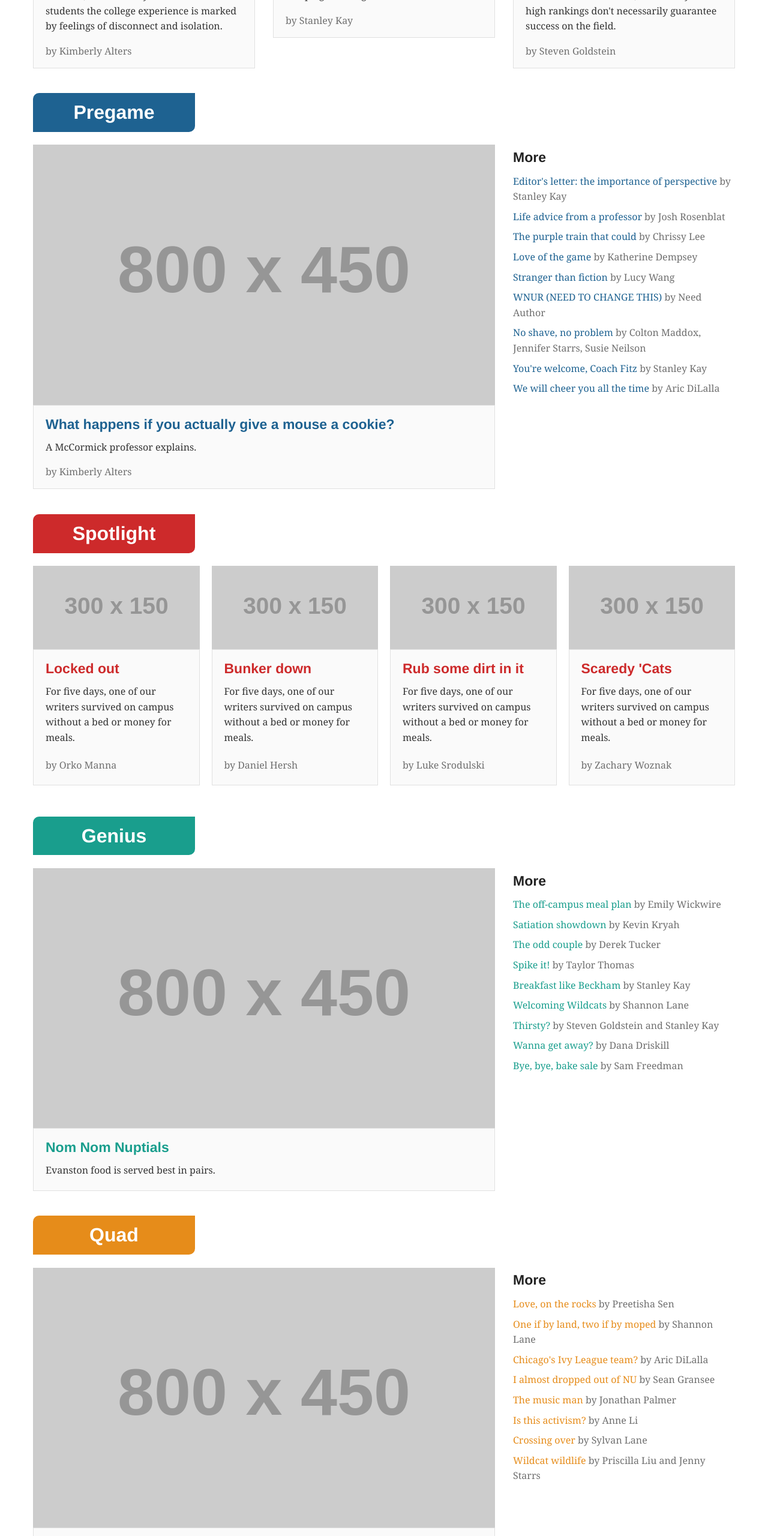
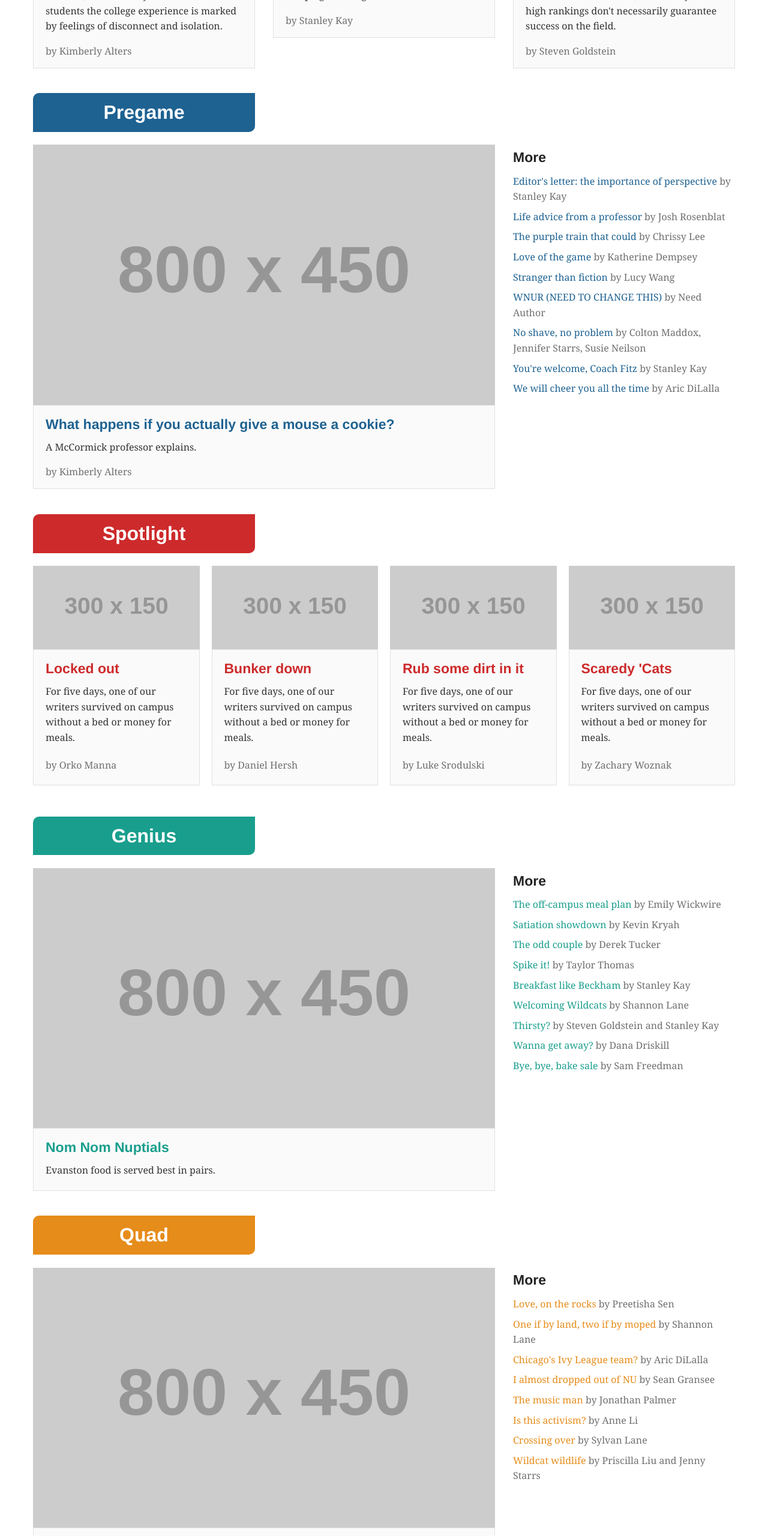
Before and after one commit to TylerFisher/fall-mag, a plain HTML site: page index.html in a window 1280 px wide. Shown: the part 1100-3660 px from the top of the page at 60% size. Drawn offline with Linux system fonts and the light colour scheme; placeholder pictures from the web are drawn by us; a script that the page names is missing.

Commit message:
fixes for section titles

```diff
--- a/index.html
+++ b/index.html
@@ -121,7 +121,7 @@
     <div class="large-12 columns">
       <div id="pregame">
         <div class="row">
-          <div class="large-3 columns section-title">
+          <div class="large-4 columns section-title">
             <h1>Pregame</h1>
           </div>
         </div>
@@ -190,13 +190,13 @@
       </div>
       <div id="spotlight">
         <div class="row">
-          <div class="large-3 columns">
+          <div class="large-4 columns">
             <h1>Spotlight</h1>
           </div>
         </div>
         <div class="row">
           <div class="large-12 columns">
-            <ul class="small-block-grid-2 large-block-grid-4">
+            <ul class="large-block-grid-4">
               <li>
                 <img src="http://placehold.it/300x150">
                 <div class="panel">
@@ -238,7 +238,7 @@
       </div>
       <div id="genius">
         <div class="row">
-          <div class="large-3 columns">
+          <div class="large-4 columns">
             <h1>Genius</h1>
           </div>
         </div>
@@ -306,7 +306,7 @@
       </div>
       <div id="quad">
         <div class="row">
-          <div class="large-3 columns">
+          <div class="large-4 columns">
             <h1>Quad</h1>
           </div>
         </div>
@@ -370,7 +370,7 @@
       </div>
       <div id="checkout">
         <div class="row">
-          <div class="large-3 columns">
+          <div class="large-4 columns">
             <h1>Checkout</h1>
           </div>
         </div>
```
